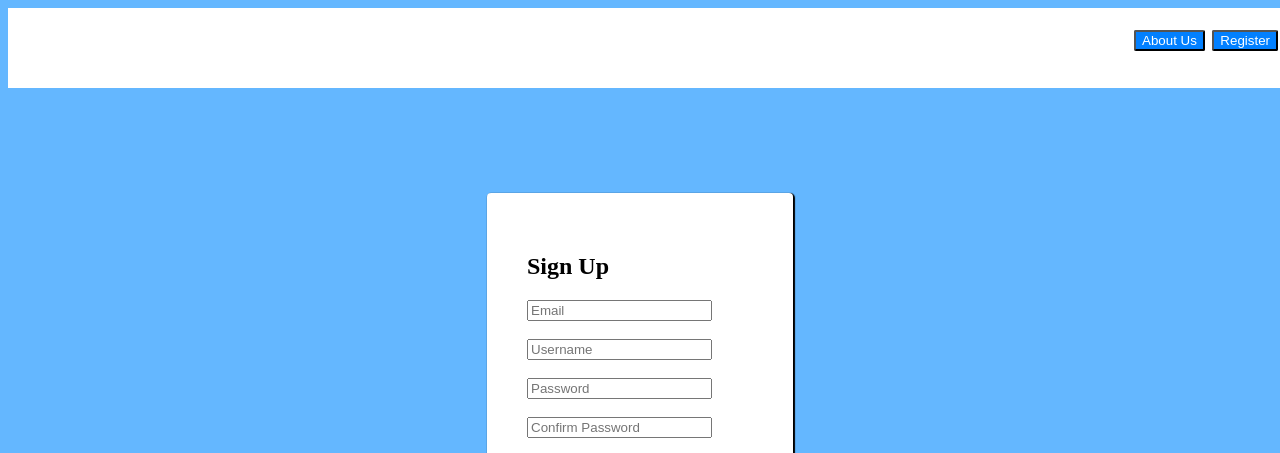
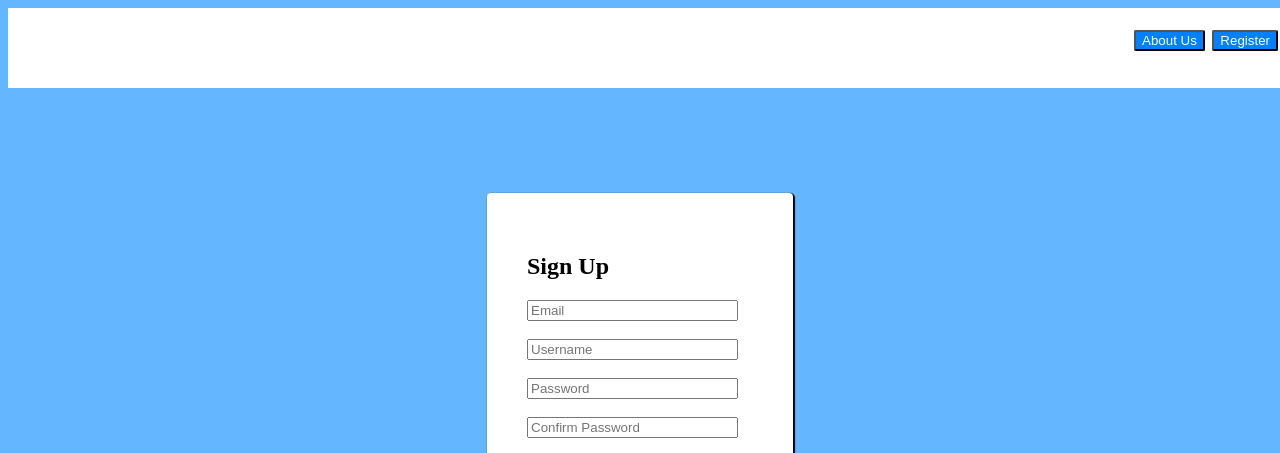
Before and after one commit to Dmorozowski/EFA-StaticRegisterPage, a plain HTML site: page index.html in a window 1280 px wide. Shown: the top 453 px of the page. Drawn offline with Linux system fonts and the light colour scheme.

Commit message:
edit to input fields

```diff
--- a/main.css
+++ b/main.css
@@ -48,6 +48,10 @@ body {
   padding: 40px;
 }
 
+.field {
+  width: 90%;
+}
+
 .button {
   background-color: #0280ff;
   color: white;
```
